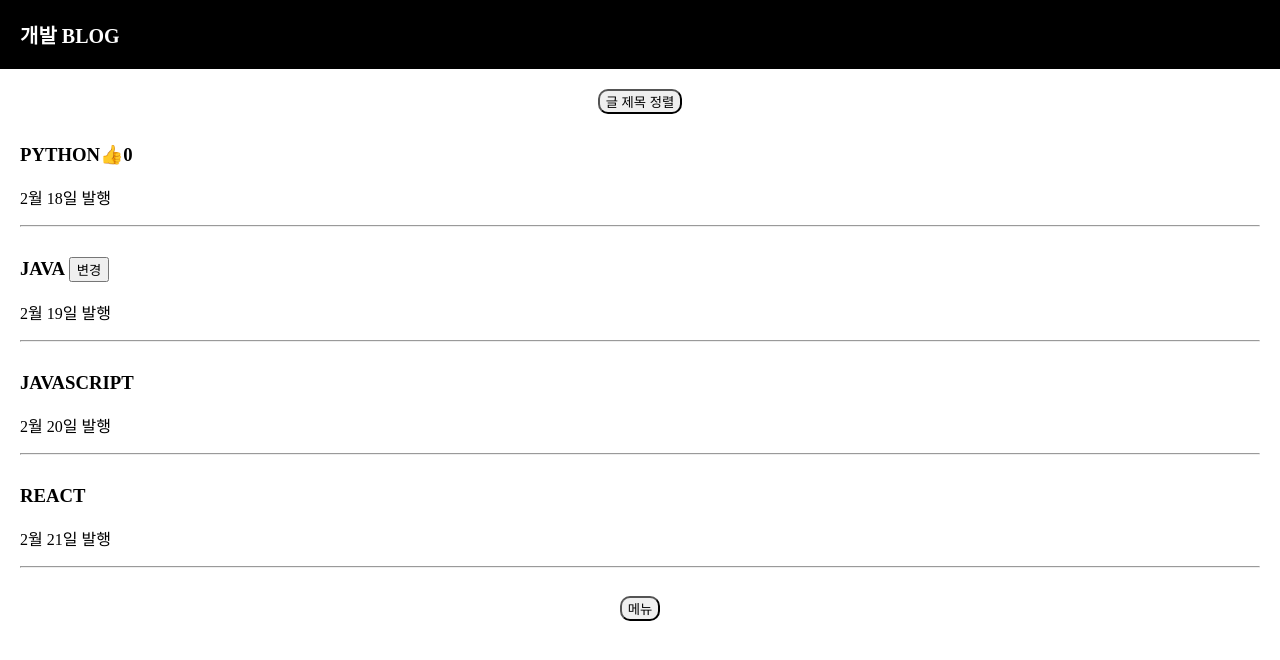
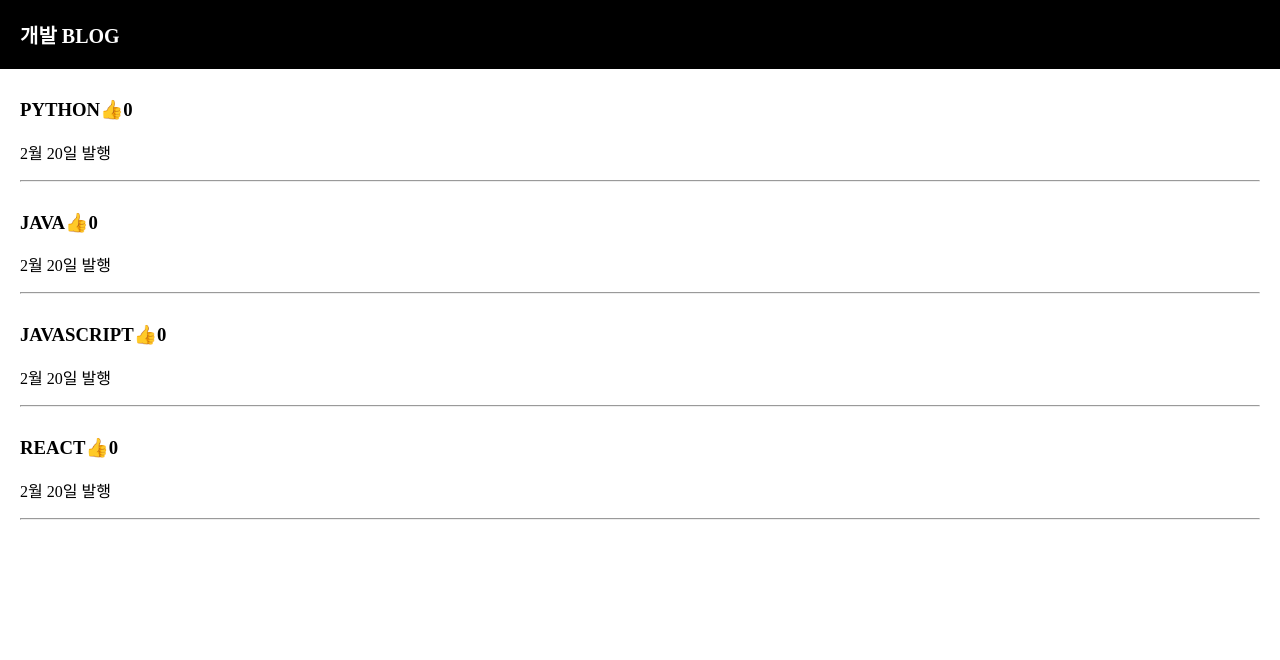
Before and after one commit to SSABOODA/react-blog, a React (Create React App) app: page / in a window 1280 px wide. Shown: the top 660 px of the page. Built offline with nearby package versions, Linux system fonts and the light colour scheme.

Commit message:
map 함수

```diff
--- a/src/App.js
+++ b/src/App.js
@@ -8,12 +8,14 @@ function App() {
     // useState(state data, state data 변경 함수)
     // state = 변수 대신 데이터를 저장하는 공간
     const address = ['PYTHON', 'JAVA', 'JAVASCRIPT', 'REACT'];
+    const date = ['3월1일', '3월2일', '3월3일', '3월4일'];
 
     const firstLikesNum = 0;
     // useState(data, modifyfunction)
     // modifyfunction에는 data 에 담긴 자료형과 똑같이 생긴 자료만 변경함수에 삽입하여야한다.
 
     let [title, modTitle] = useState(address);
+    let [postDate, postModDate] = useState(date);
     let [likes, modLikes] = useState(firstLikesNum);
     let [modal, modModal] = useState(false);
     let [menu, modMenu] = useState(false);
@@ -39,7 +41,7 @@ function App() {
             <div className="black-nav">
                 <div>개발 BLOG</div>
             </div>
-            <div>
+            {/* <div>
                 <button
                     className="sort-button"
                     onClick={() => {
@@ -108,7 +110,27 @@ function App() {
             >
                 메뉴
             </button>
-            {menu === true ? <MenuBar></MenuBar> : null}
+            {menu === true ? <MenuBar></MenuBar> : null} */}
+
+            {title.map(function (i) {
+                return (
+                    <div className="list">
+                        <h3>
+                            {i}
+                            <span
+                                onClick={() => {
+                                    modLikes(likes + 1);
+                                }}
+                            >
+                                👍
+                            </span>
+                            {likes}
+                        </h3>
+                        <p>2월 20일 발행</p>
+                        <hr />
+                    </div>
+                );
+            })}
         </div>
     );
 }
```
